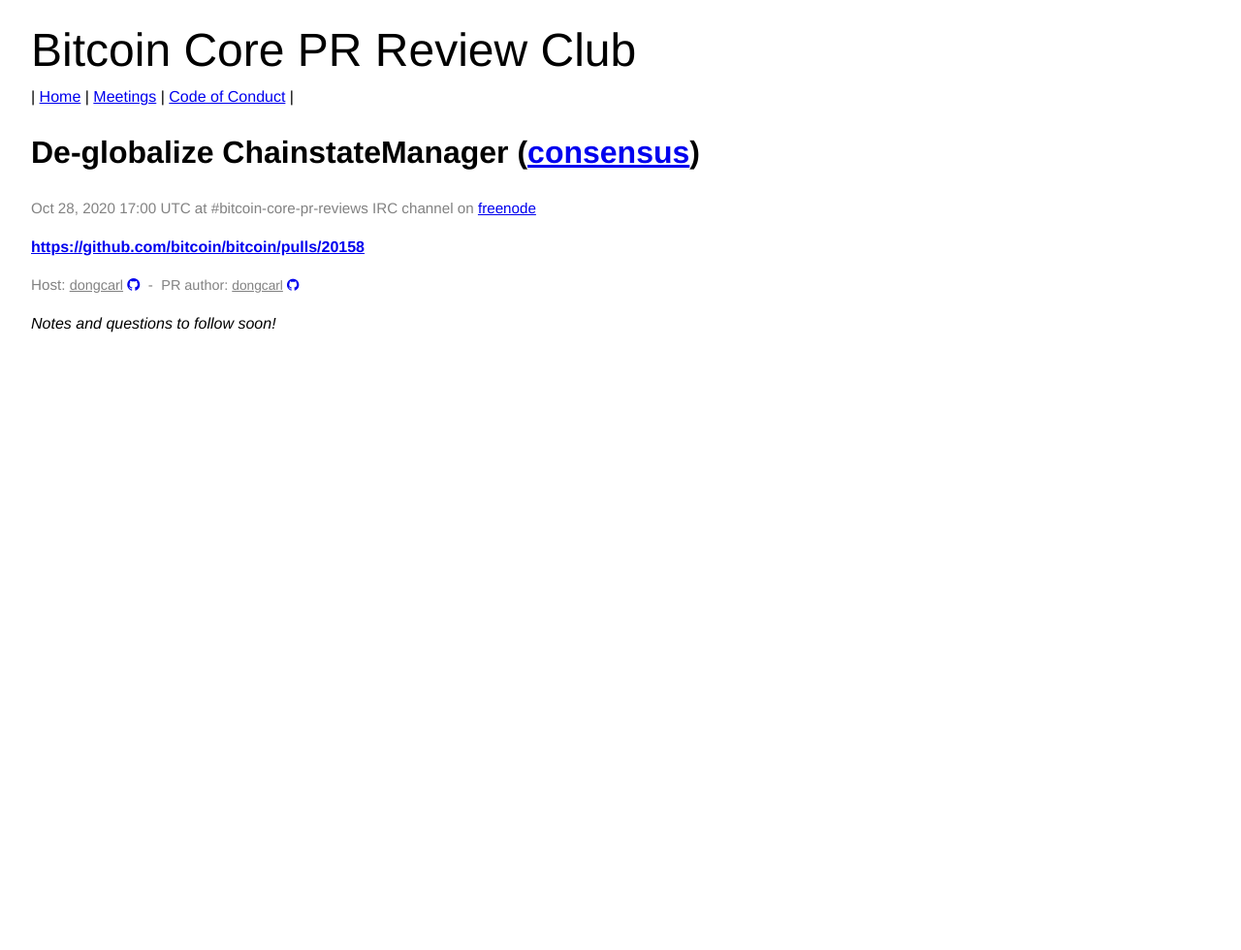
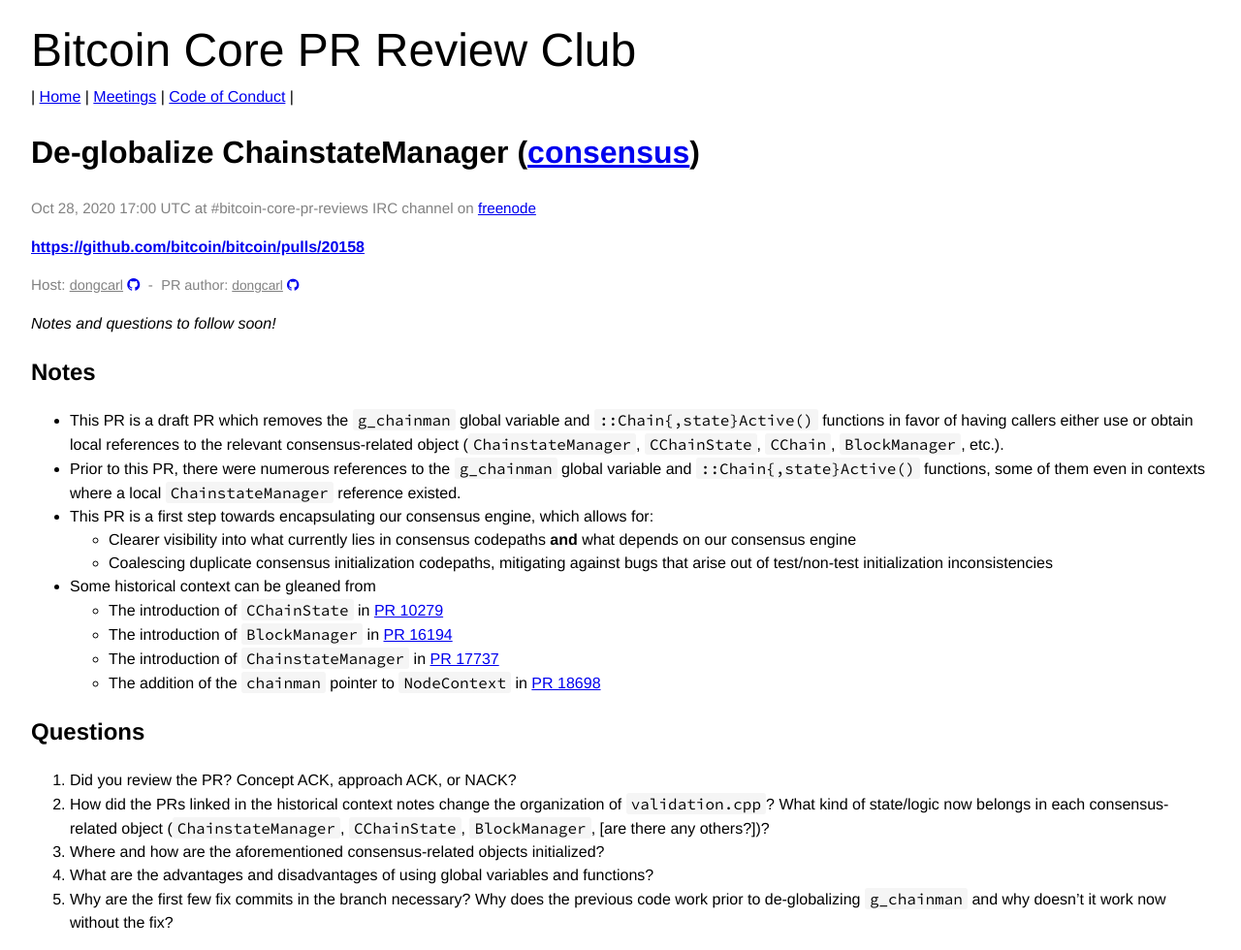
Before and after one commit to bitcoin-core-review-club/website, a Jekyll site: the page built from _posts/2020-10-28-#20158.md, in a window 1280 px wide. Shown: the whole page at 97% size. Built offline with Jekyll 4.4.1, drawn with Linux system fonts in a browser that asks for light colours; before the commit the page ends 900 px from its top, so only the background shows below that.

Commit message:
Add notes and questions for 20158

```diff
--- a/_posts/2020-10-28-#20158.md
+++ b/_posts/2020-10-28-#20158.md
@@ -12,12 +12,45 @@
 
 _Notes and questions to follow soon!_
 
-<!-- TODO: Before meeting, add notes and questions
 ## Notes
 
+- This PR is a draft PR which removes the `g_chainman` global variable and
+  `::Chain{,state}Active()` functions in favor of having callers either use or
+  obtain local references to the relevant consensus-related object
+  (`ChainstateManager`, `CChainState`, `CChain`, `BlockManager`, etc.).
+- Prior to this PR, there were numerous references to the `g_chainman` global
+  variable and `::Chain{,state}Active()` functions, some of them even in
+  contexts where a local `ChainstateManager` reference existed.
+- This PR is a first step towards encapsulating our consensus engine, which
+  allows for:
+	- Clearer visibility into what currently lies in consensus codepaths **and**
+      what depends on our consensus engine
+	- Coalescing duplicate consensus initialization codepaths, mitigating
+      against bugs that arise out of test/non-test initialization
+      inconsistencies
+- Some historical context can be gleaned from
+	- The introduction of `CChainState` in [PR
+      10279](https://github.com/bitcoin/bitcoin/pull/10279)
+	- The introduction of `BlockManager` in [PR
+      16194](https://github.com/bitcoin/bitcoin/pull/16194)
+	- The introduction of `ChainstateManager` in [PR
+      17737](https://github.com/bitcoin/bitcoin/pull/17737)
+	- The addition of the `chainman` pointer to `NodeContext` in [PR
+      18698](https://github.com/bitcoin/bitcoin/pull/18698)
+
 ## Questions
--->
 
+1. Did you review the PR? Concept ACK, approach ACK, or NACK?
+1. How did the PRs linked in the historical context notes change the
+   organization of `validation.cpp`? What kind of state/logic now belongs in
+   each consensus-related object (`ChainstateManager`, `CChainState`,
+   `BlockManager`, [are there any others?])?
+1. Where and how are the aforementioned consensus-related objects initialized?
+1. What are the advantages and disadvantages of using global variables and
+   functions?
+1. Why are the first few fix commits in the branch necessary? Why does the
+   previous code work prior to de-globalizing `g_chainman` and why doesn't it
+   work now without the fix?
 
 <!-- TODO: After meeting, uncomment and add meeting log between the irc tags
 ## Meeting Log
```
